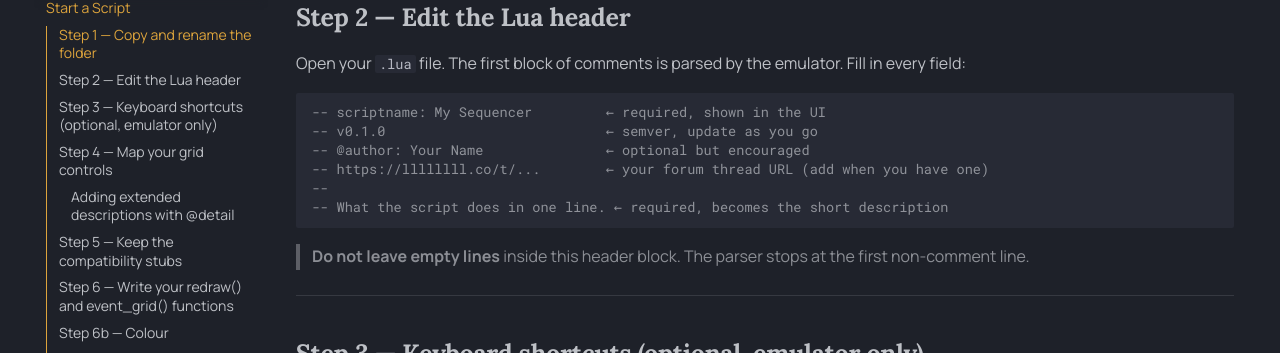
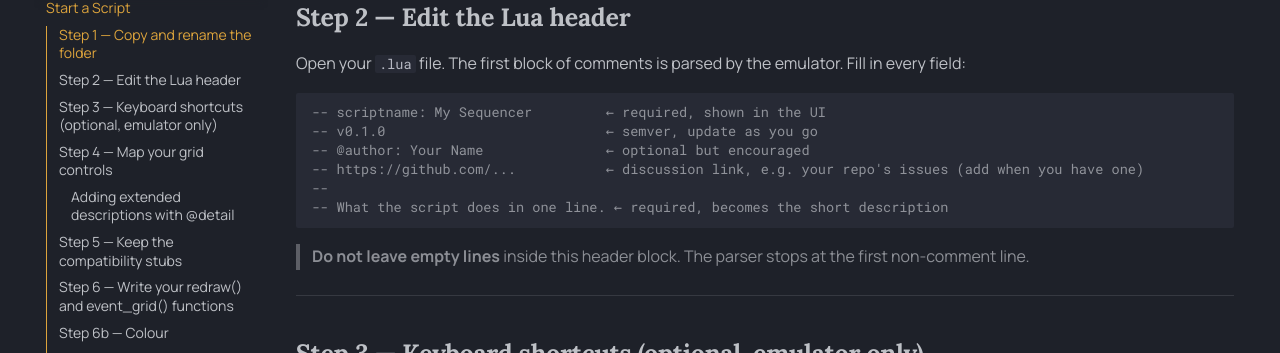
Before and after one commit to jonwaterschoot/diii-neotrellis-emulator, an MkDocs documentation site: the page built from docs/start-a-script.md, in a window 1280 px wide and 900 px high, scrolled down 504 px. Shown: the part 100-453 px from the top of the window. Built offline with MkDocs 1.6.1 and Material for MkDocs 9.7.7, drawn with Linux system fonts in a browser that asks for light colours; some of the changed text lies outside the part shown.

Commit message:
docs: discussion links point to GitHub issues instead of lines
lines only lets members with the right status post LLM content, so
the scripts and templates no longer suggest a lines thread.
leaveseqr and sandman now link the neotrellis-monome issues; the
template examples use a repo's own issues.

Co-Authored-By: Claude Opus 5.5 <noreply@anthropic.com>

````diff
--- a/scripts/template/GUIDE.md
+++ b/scripts/template/GUIDE.md
@@ -24,7 +24,7 @@ Fill in every field:
 -- scriptname: My Sequencer         ← required, shown in the UI
 -- v0.1.0                           ← semver, update as you go
 -- @author: Your Name               ← optional but encouraged
--- https://llllllll.co/t/...        ← your forum thread URL (add when you have one)
+-- https://github.com/...           ← discussion link, e.g. your repo's issues (add when you have one)
 --
 -- What the script does in one line. ← required, becomes the short description
 ```
@@ -164,7 +164,7 @@ Open `manifest.json` and fill in every field:
 | `project_url`  | Your GitHub repo URL |
 | `author`       | Your display name |
 | `description`  | Same one-liner as the Lua header |
-| `discussion_url` | llllllll.co thread (add when ready) |
+| `discussion_url` | Where people can ask about the script, e.g. your repo's issues (add when ready) |
 | `documentation_url` | Raw GitHub URL to your README.md |
 | `tags`         | Relevant tags: e.g. `["sequencer", "neotrellis"]` |
 | `lua_file`     | Your `.lua` filename |
````
Also changed, not shown: SCRIPT_STANDARD.md (+2 -2 lines), scripts/template/LLM_INSTRUCTIONS.md (+1 -1 lines), 6 other files.
